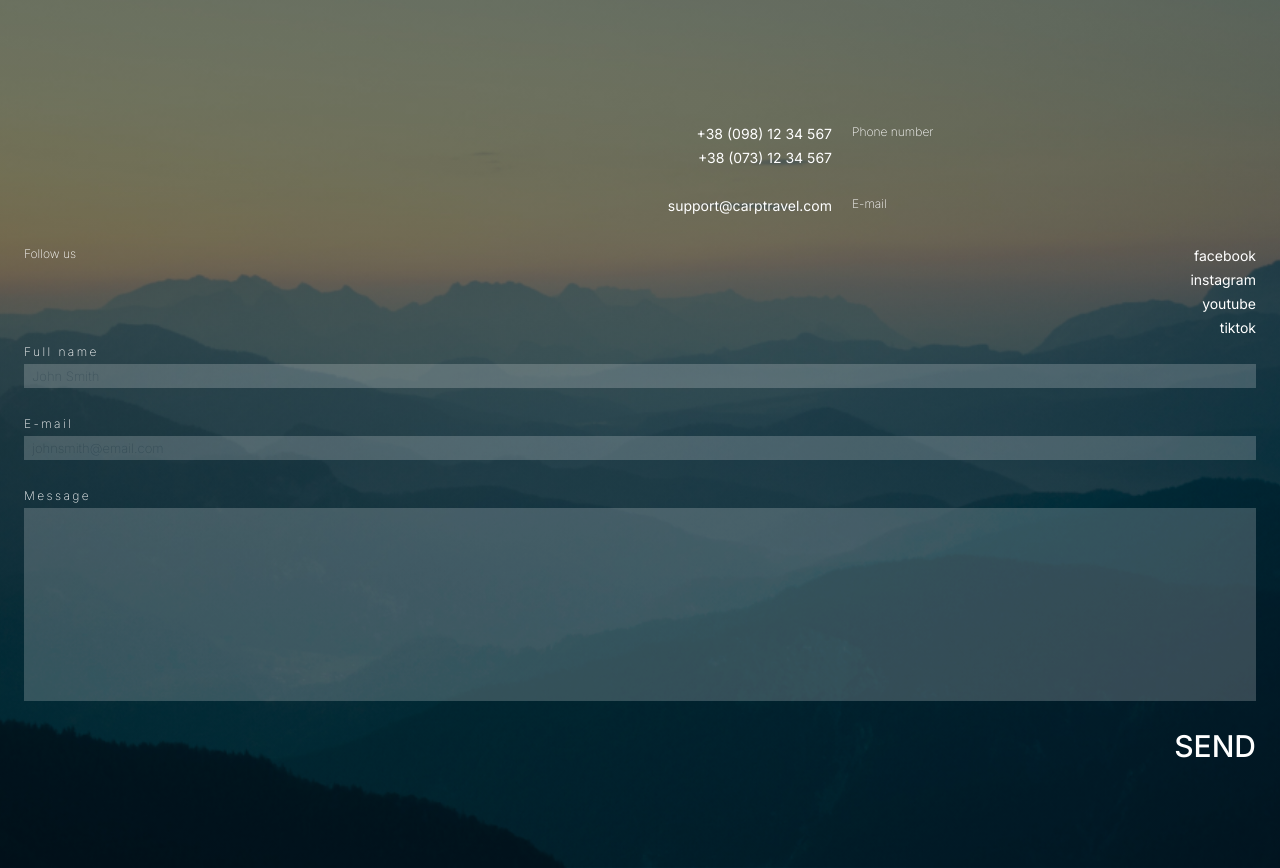
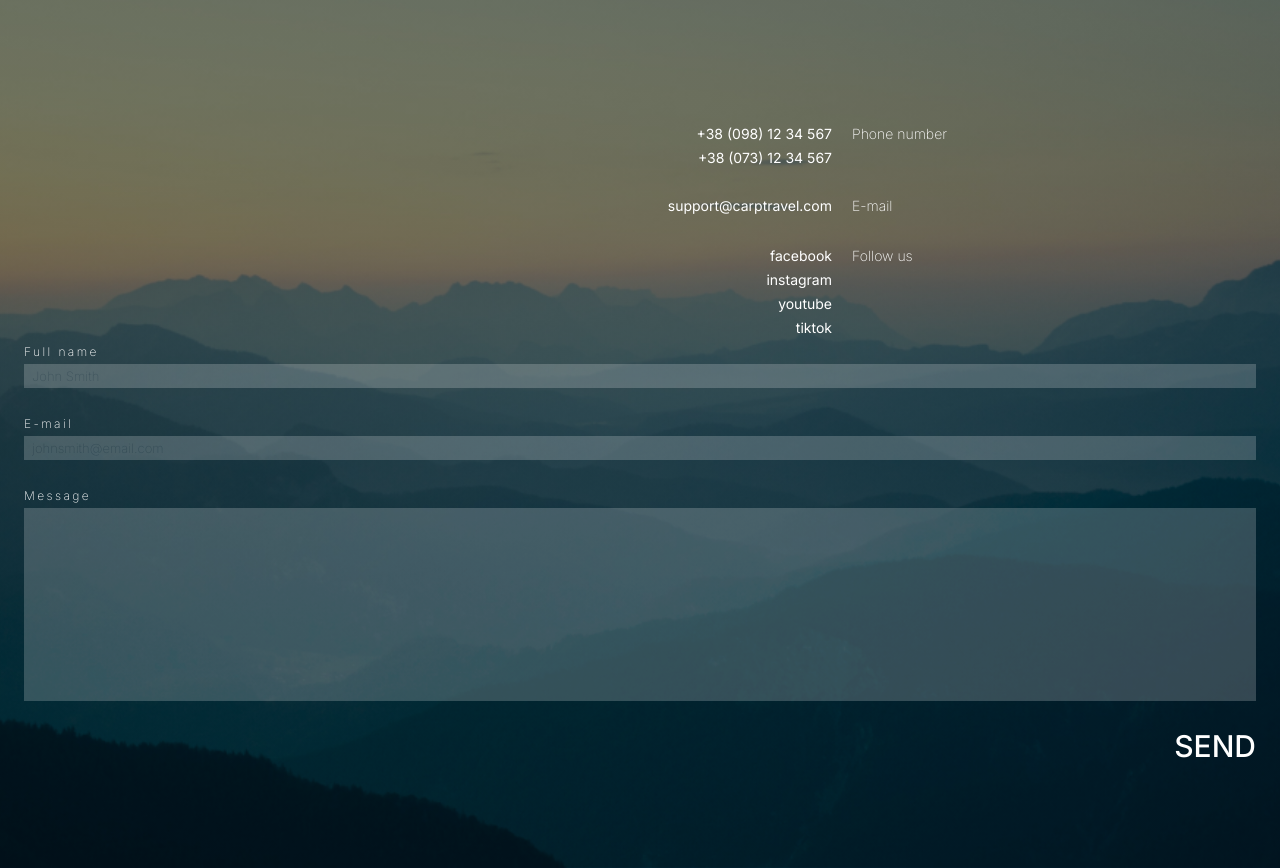
Before and after one commit to Yarzik7/carp-travel, a Next.js app: page / in a window 1280 px wide. Shown: the part 1060-1928 px from the top of the page. Built offline with nearby package versions, Linux system fonts and the light colour scheme.

Commit message:
refactoring ContactBlock components

```diff
--- a/src/components/Contacts/ContactBlock/ContactBlock.jsx
+++ b/src/components/Contacts/ContactBlock/ContactBlock.jsx
@@ -1,10 +1,15 @@
 import Link from "next/link";
 
-const ContactBlock = ({ contactsList, label, rowReverse = false }) => {
+const ContactBlock = ({
+  contactsList,
+  label,
+  className,
+  listClassName,
+  labelClassName,
+}) => {
   return (
-    <div className={`flex gap-[20px]${rowReverse ? " flex-row-reverse" : ""}`}>
-      <div className="w-2/3">
-        <ul className="text-right">
+    <div className={`flex gap-[20px] ${className}`}>
+      <ul className={`w-2/3 text-right ${listClassName}`}>
         {contactsList.map(({ text, href }, idx) => (
           <li key={idx} className="">
             <Link href={href} className="leading-[1.71] text-right">
@@ -13,10 +18,12 @@ const ContactBlock = ({ contactsList, label, rowReverse = false }) => {
           </li>
         ))}
       </ul>
-      </div>
-      <div className="w-1/3">
-        <p className="text-[12px] font-extralight leading-[1.67]">{label}</p>
-      </div>
+
+      <p
+        className={`w-1/3 marker:text-[12px] font-extralight leading-[1.67] ${labelClassName}`}
+      >
+        {label}
+      </p>
     </div>
   );
 };
--- a/src/components/Contacts/Contacts.jsx
+++ b/src/components/Contacts/Contacts.jsx
@@ -16,7 +16,13 @@ const Contacts = () => {
           <ContactBlock contactsList={emails} label="E-mail" />
         </div>
 
-        <ContactBlock contactsList={socials} label="Follow us" rowReverse />
+        <ContactBlock
+          contactsList={socials}
+          label="Follow us"
+          className=""
+          listClassName=""
+          labelClassName=""
+        />
       </address>
       <Form className="flex flex-col gap-[24px]">
         <div className="flex flex-col gap-[24px]">
```
Lines whose indentation alone changed are shown as unchanged.
